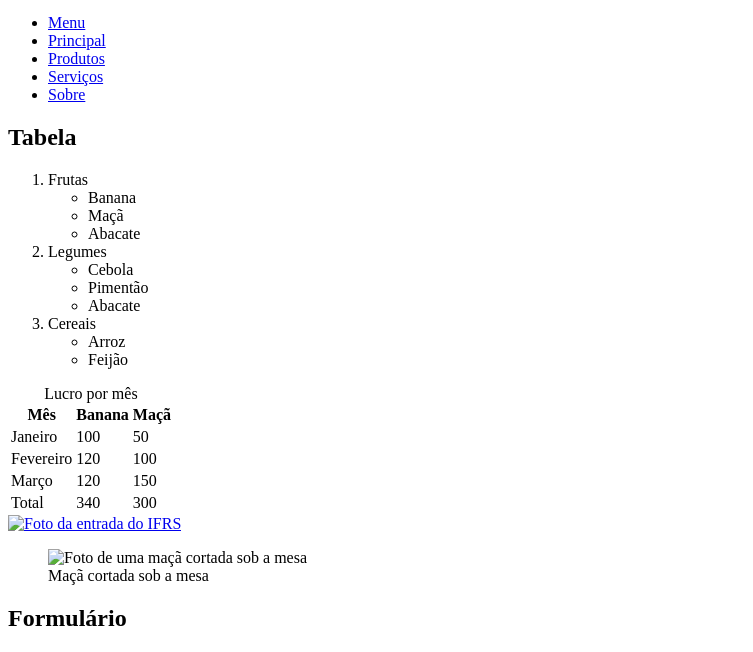
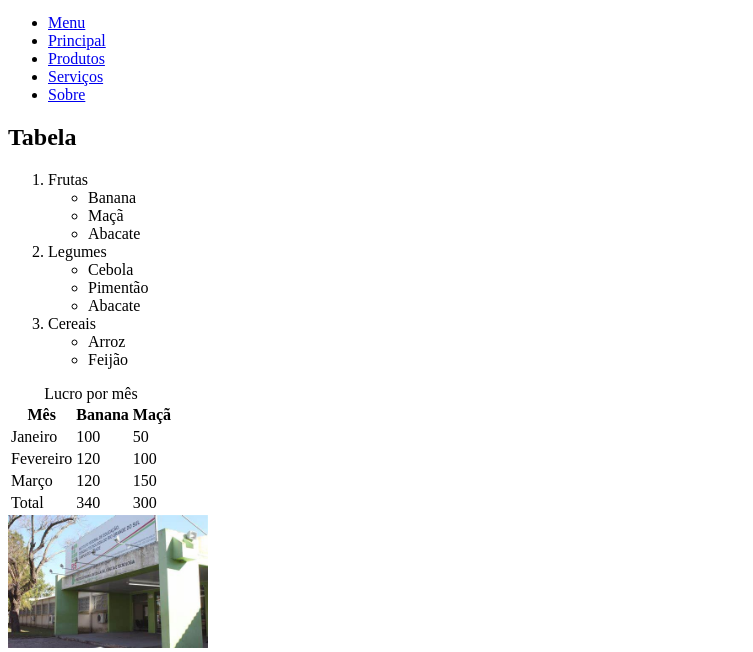
Before and after one commit to veigaaax/Trabalho---Design-De-Interfaces, a plain HTML site: page index.html in a window 1280 px wide. Shown: the part 100-752 px from the top of the page, without its empty margins (0-753 px from the left). Drawn offline with Linux system fonts and the light colour scheme; the site is published under a folder, as on GitHub Pages, so addresses that start at the root find nothing.

Commit message:
Update index.html

```diff
--- a/index.html
+++ b/index.html
@@ -96,7 +96,7 @@
 
         <a href="https://ifrs.edu.br/" target="_blank">
           <img
-            src="/img/IFRS.jpg"
+            src="img/IFRS.jpg"
             alt="Foto da entrada do IFRS"
             width="200"
           >
@@ -104,7 +104,7 @@
 
         <figure>
           <img
-            src="/img/maça.jpg"
+            src="img/maça.jpg"
             alt="Foto de uma maçã cortada sob a mesa"
             width="200"
           >
```
